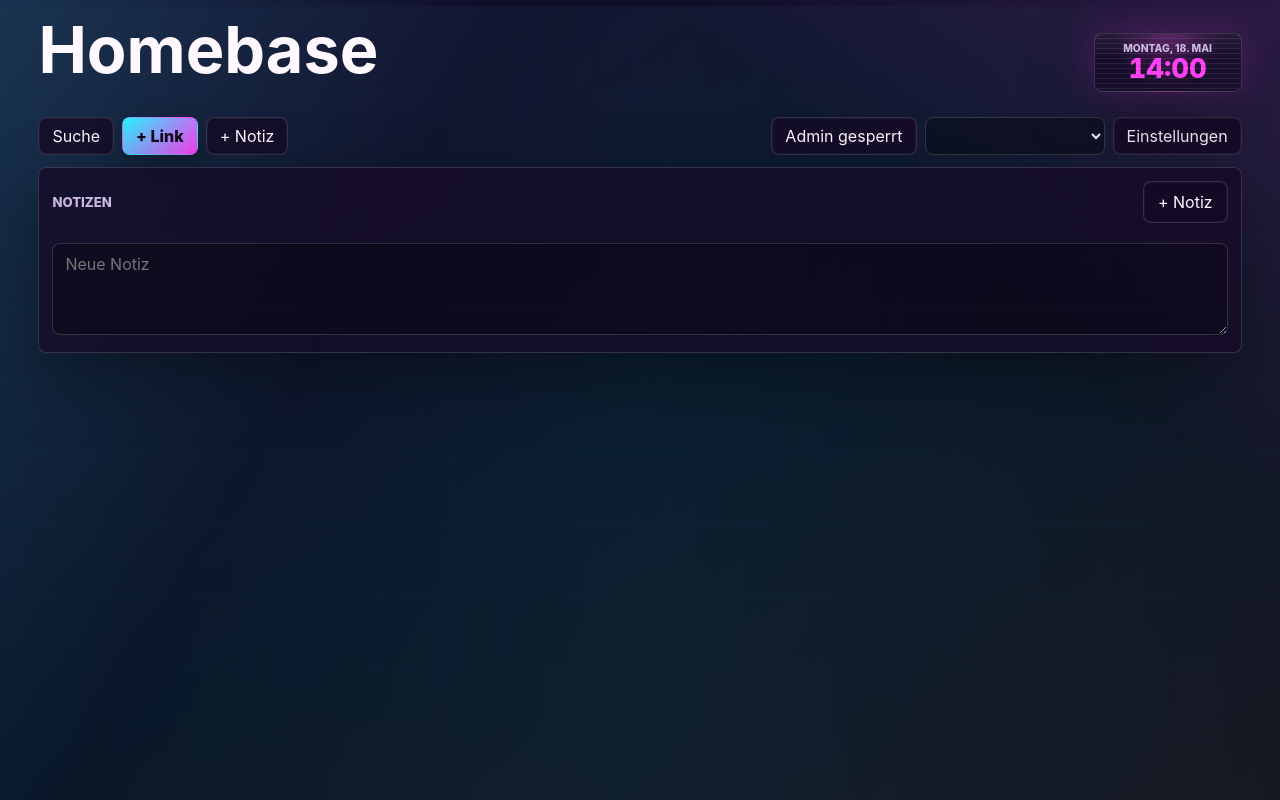
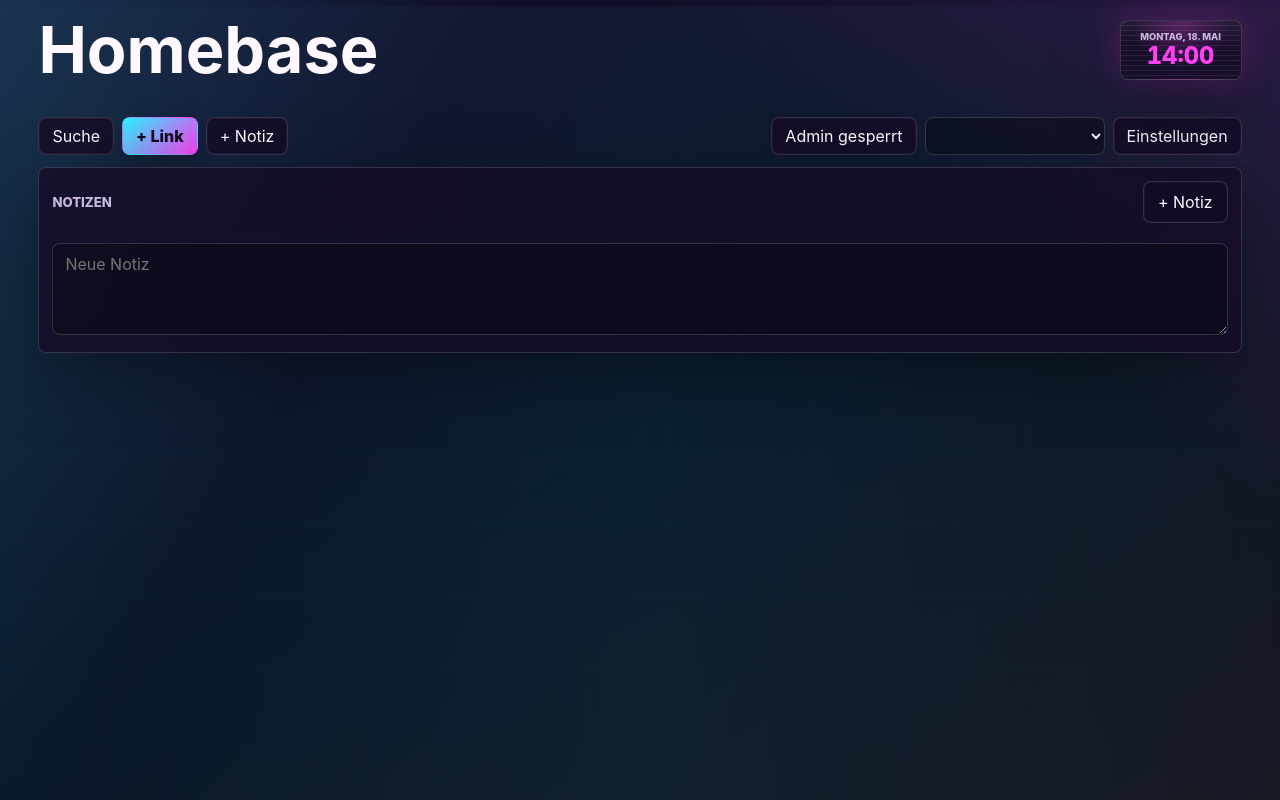
Before and after one commit to sandavdesigns/homebase, a website: page public/index.html in a window 1280 px wide. Drawn offline with Linux system fonts and the light colour scheme; no server answers.

Commit message:
Refine compact header clock

```diff
--- a/public/styles.css
+++ b/public/styles.css
@@ -254,7 +254,7 @@ button:disabled,
   display: grid;
   grid-template-columns: minmax(0, 1fr) auto;
   gap: 16px;
-  align-items: center;
+  align-items: start;
   margin-bottom: 12px;
 }
 
@@ -287,12 +287,16 @@ h1 {
 .clock {
   position: relative;
   overflow: hidden;
-  display: grid;
-  gap: 1px;
-  min-width: 148px;
+  display: flex;
+  flex-direction: column;
+  justify-content: center;
+  align-content: center;
+  gap: 2px;
+  width: 122px;
+  min-height: 60px;
   border: 1px solid var(--line);
   border-radius: 8px;
-  padding: 8px 12px 9px;
+  padding: 8px 10px 9px;
   text-align: center;
   background:
     linear-gradient(180deg, rgba(255, 255, 255, 0.06), transparent 42%),
@@ -339,7 +343,7 @@ body[data-theme="time-circuit"] #timeLabel {
 
 .clock-date {
   color: var(--muted);
-  font-size: 0.64rem;
+  font-size: 0.58rem;
   font-weight: 850;
   letter-spacing: 0;
   text-transform: uppercase;
@@ -347,7 +351,7 @@ body[data-theme="time-circuit"] #timeLabel {
 }
 
 #timeLabel {
-  font-size: 1.72rem;
+  font-size: 1.48rem;
   line-height: 1;
   font-weight: 850;
   font-variant-numeric: tabular-nums;
@@ -1737,7 +1741,7 @@ dialog::backdrop {
   }
 
   .clock {
-    min-width: 106px;
+    width: 106px;
     padding-inline: 9px;
   }
 
```
